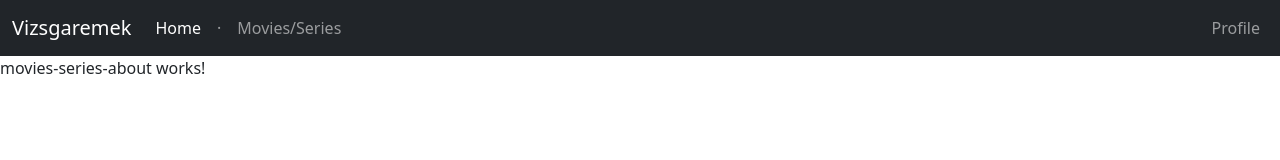
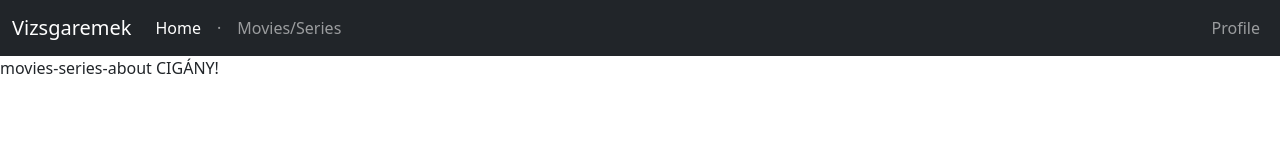
Before and after one commit to Redzselek/Vizsgaremek-Frontend, an Angular app in the folder vizsgaremek/: page /movies-series-about in a window 1280 px wide. Shown: the top 160 px of the page. Built offline with nearby package versions, Linux system fonts and the light colour scheme.

Commit message:
dsaadsads

```diff
--- a/vizsgaremek/src/app/movies-series-about/movies-series-about.component.html
+++ b/vizsgaremek/src/app/movies-series-about/movies-series-about.component.html
@@ -1 +1 @@
-<p>movies-series-about works!</p>
+<p>movies-series-about CIGÁNY!</p>
```
